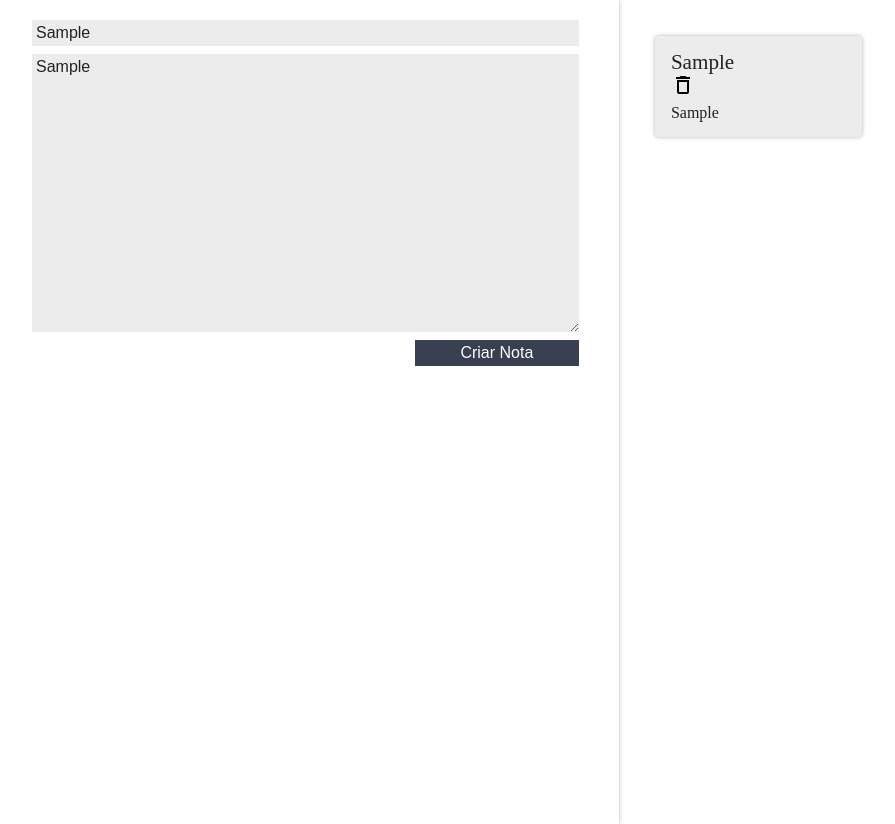
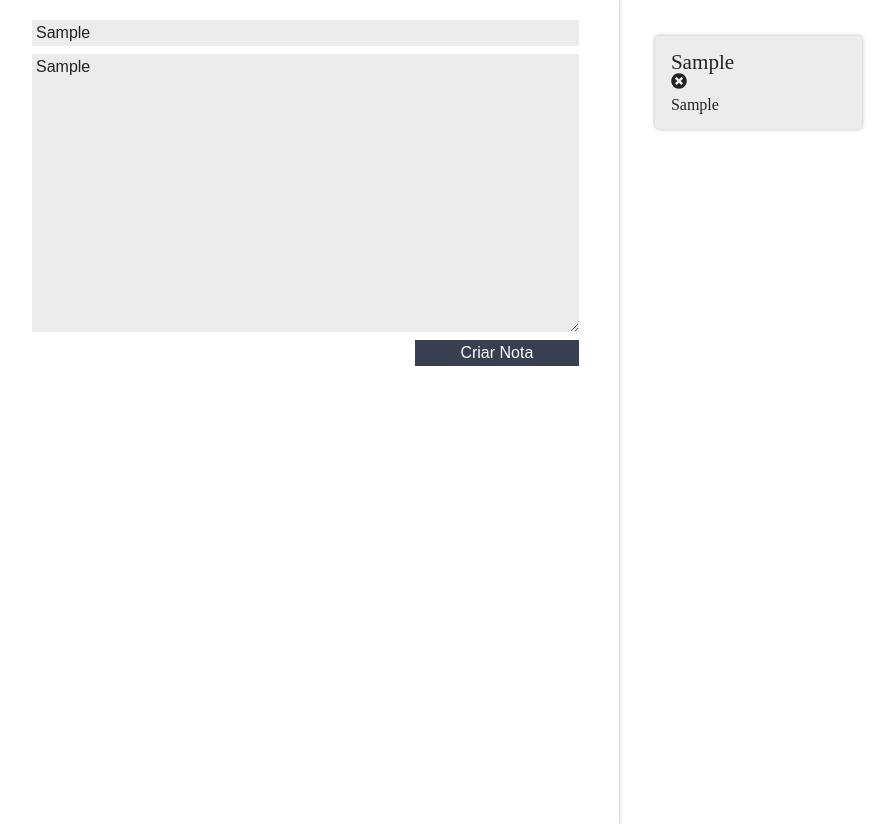
Before and after one commit to angelorpt/curso-alura-react-entendendo-como-a-biblioteca-funciona, a React (Create React App) app: page / in a window 1280 px wide. Both pictures are taken after typing "Sample", "Sample" into the empty fields and a click on the button "Criar Nota". Shown: the whole page, without its empty margins (8-903 px from the left). Built offline with nearby package versions, Linux system fonts and the light colour scheme.

Commit message:
add | Adicionando a lib React Icons

```diff
--- a/package.json
+++ b/package.json
@@ -8,6 +8,7 @@
     "@testing-library/user-event": "^12.1.10",
     "react": "^17.0.2",
     "react-dom": "^17.0.2",
+    "react-icons": "^4.2.0",
     "react-scripts": "4.0.3",
     "web-vitals": "^1.0.1"
   },
--- a/src/components/CardNota/CardNota.jsx
+++ b/src/components/CardNota/CardNota.jsx
@@ -1,6 +1,7 @@
 import React, { Component } from "react";
 import "./estilo.css";
 import { ReactComponent as DeleteIcon } from "../../assets/image/delete.svg";
+import { FaTimesCircle } from "react-icons/fa";
 
 class CardNota extends Component {
   _handleDelete(event) {
@@ -14,7 +15,7 @@ class CardNota extends Component {
         <header className="card-nota_cabecalho">
           <h3 className="card-nota_titulo">{this.props.titulo}</h3>
         </header>
-        <DeleteIcon onClick={this._handleDelete.bind(this)} />
+        <FaTimesCircle onClick={this._handleDelete.bind(this)} />
         <p className="card-nota_texto">{this.props.texto}</p>
       </section>
     );
```
Also changed, not shown: 1 other file (tests, documents, lock files or other folders).
